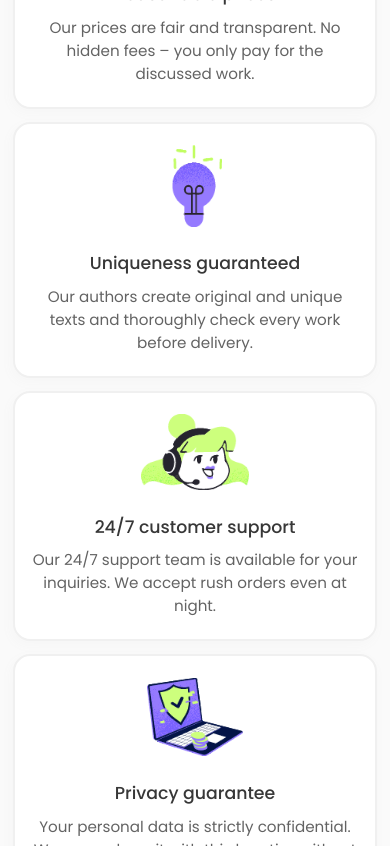
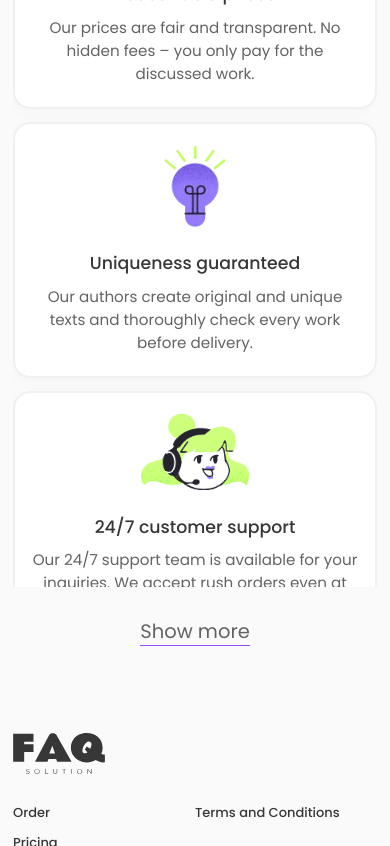
Before and after one commit to deniskeller/faq, a Next.js app: page / in a window 390 px wide. Shown: the part 1300-2146 px from the top of the page. Built offline with nearby package versions, Linux system fonts and the light colour scheme; a web font is replaced by a local one.

Commit message:
Advantages block showmore animation

```diff
--- a/package.json
+++ b/package.json
@@ -14,6 +14,7 @@
     "next": "14.1.1",
     "next-images": "^1.8.5",
     "react": "^18",
+    "react-device-detect": "^2.2.3",
     "react-dom": "^18",
     "react-hot-toast": "^2.4.1",
     "sass": "^1.71.1"
--- a/src/components/landing/pages/main/Advantages/Advantages.module.scss
+++ b/src/components/landing/pages/main/Advantages/Advantages.module.scss
@@ -61,6 +61,12 @@
     max-width: em(1242px);
     width: 100%;
     margin: 0 auto;
+    height: auto;
+    transition: all 0.6s cubic-bezier(1, 0, 1, 0);
+    transition: all 0.6s cubic-bezier(0, 1, 0, 1);
+    transition: all 1s ease-in-out;
+
+    overflow: hidden;
     @include iflaptop {
       gap: em(32px) em(20px);
     }
@@ -69,8 +75,9 @@
       gap: em(20px) em(24px);
     }
     @include ifmobile {
-      grid-template-columns: 1fr;
-      gap: em(12px) 0;
+      display: flex;
+      flex-direction: column;
+      gap: 0;
     }
 
     .AdvantageCard {
@@ -81,6 +88,12 @@
       padding: em(20px) em(16px);
       @include ifdesktop {
         padding: em(28px) em(16px);
+      }
+
+      @include ifmobile {
+        &:not(:last-child) {
+          margin-bottom: em(12px);
+        }
       }
 
       &_Image {
@@ -140,10 +153,10 @@
 
       &__UniquenessGuaranteed {
         .AdvantageCard_Image {
-          width: em(50px);
+          width: em(57px);
           height: em(75px);
           @include ifdesktop {
-            width: em(66px);
+            width: em(74px);
             height: em(100px);
           }
         }
@@ -194,6 +207,43 @@
       }
     }
   }
+
+  &_ShowMore {
+    display: none;
+    position: relative;
+    width: max-content;
+    margin: em(28px) auto 0;
+    @include ifmobile {
+      display: flex;
+    }
+    span {
+      color: rgb(99, 99, 99);
+      font-size: em(18px);
+      font-weight: 400;
+      text-align: center;
+      transition: all $speed ease;
+    }
+    &::before {
+      display: block;
+      content: '';
+      position: absolute;
+      left: 0;
+      bottom: 0;
+      width: 100%;
+      height: 1px;
+      background: rgb(151, 71, 255);
+    }
+    &:hover {
+      span {
+        color: $text;
+      }
+    }
+    &:active {
+      span {
+        font-weight: 500;
+      }
+    }
+  }
 }
 
 @include iflaptop {
--- a/src/components/landing/pages/main/Advantages/Advantages.tsx
+++ b/src/components/landing/pages/main/Advantages/Advantages.tsx
@@ -1,10 +1,17 @@
-import React from 'react';
+import React, { useState } from 'react';
 import s from './Advantages.module.scss';
 import { BaseButton, BaseContainer, BaseText } from '@base/index';
 import Link from 'next/link';
 import Image from 'next/image';
+import { isMobile } from 'react-device-detect';
 
 const Advantages = () => {
+  const [showMore, setShowMore] = useState(false);
+
+  const showMoreHundler = () => {
+    setShowMore(!showMore);
+  };
+
   return (
     <section className={s.Advantages}>
       <BaseContainer className={s.Advantages_Container}>
@@ -21,7 +28,10 @@ const Advantages = () => {
           Place an order
         </BaseButton>
 
-        <div className={s.Advantages_Content}>
+        <div
+          className={s.Advantages_Content}
+          style={{ maxHeight: showMore && isMobile ? '9999px' : '734px' }}
+        >
           {/* 1 */}
           <Link
             href={'/'}
@@ -166,6 +176,10 @@ const Advantages = () => {
             </div>
           </Link>
         </div>
+
+        <div className={s.Advantages_ShowMore} onClick={showMoreHundler}>
+          <span>{!showMore ? 'Show more' : 'Hide'}</span>
+        </div>
       </BaseContainer>
     </section>
   );
```
Also changed, not shown: public/pictures/icons/uniqueness-guaranteed.webp, 1 other file (tests, documents, lock files or other folders).
